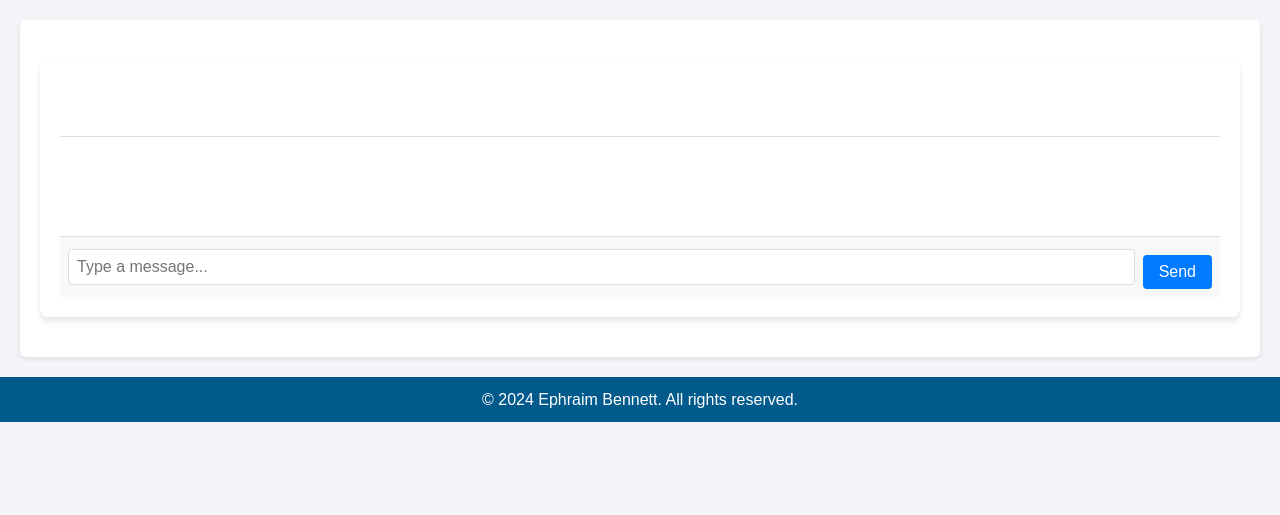
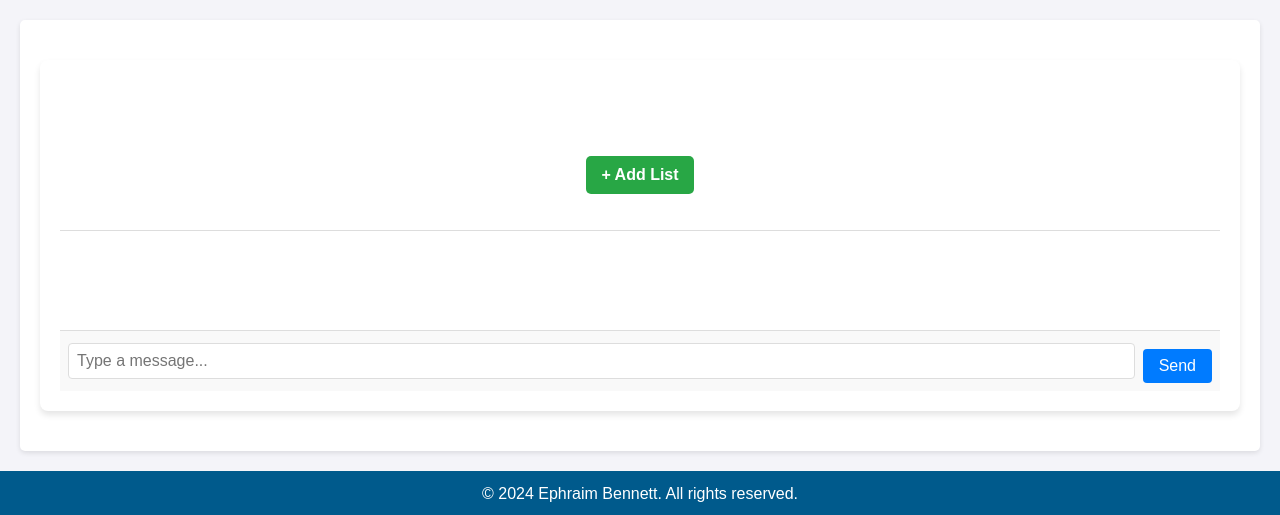
Before and after one commit to ephraimbennett/TubR, a Flask app: template flask_app/templates/view_board.html in a window 1280 px wide. Shown: the part 137-652 px from the top of the page. Run offline with Flask 3, Linux system fonts and the light colour scheme; the template is opened without the code that fills it, so the values that code supplies are empty; some libraries are stand-ins or nearby versions.

Commit message:
some stuff

```diff
--- a/docker-compose.yml
+++ b/docker-compose.yml
@@ -3,7 +3,7 @@ version: "3.8"
 services:
   # A user-defined name for this container
   flask-app:
-    container_name: final-container_flask-app
+    container_name: tubr-container_flask-app
     # Indicates that `Dockerfile-dev` should be used for local instantiations
     build:
         context: .
--- a/flask_app/routes.py
+++ b/flask_app/routes.py
@@ -58,8 +58,9 @@ def processsignup():
 	create = db.createUser(email=form_fields['email'], password=form_fields['password'], role='user')
 
 	if create['success'] == 1:
+		session['email'] = db.reversibleEncrypt('encrypt', form_fields['email'])
 		flash("Account created successfully! Please log in.", "success")
-		return redirect(url_for('login'))
+		return redirect(url_for('home'))
 	if create['success'] == -1:
 		flash("Email already exists. Try again.", "error")
 		return redirect(url_for('signup'))
@@ -123,6 +124,9 @@ def getBoard(board_id):
 
 	# need to get the lists
 	list_rows = db.query("SELECT * FROM lists WHERE board_id=%s", [board['board_id']])
+	list_rows = sorted(list_rows, key=lambda x: x['position'])
+	for list in list_rows:
+		print(list['name'], list['position'])
 	board['lists'] = list_rows
 	for list in list_rows:
 		# get the cards for this list
@@ -239,3 +243,17 @@ def out_message(data):
 	print(data['msg'])
 
 	emit('in_message', {'msg': data['msg'], 'user': user['email']}, room=data['room'])
+
+@socketio.on('create_list')
+def create_list(data):
+	list_id = db.addList(data['name'], data['room'], data['position'])
+	emit('new_list', {'list_id': list_id, 'list_name': data['name']}, room=data['room'])
+
+@socketio.on('reorder_lists')
+def reorder_lists(data):
+
+	db.reorderList(data['order'])
+
+	print(db.query("SELECT * FROM lists"))
+
+	emit('lists_reordered', data, room=data['room'], include_self=False)
--- a/flask_app/static/css/view_board.css
+++ b/flask_app/static/css/view_board.css
@@ -375,3 +375,130 @@ button:hover {
 .chat-input-container button:hover {
     background-color: #0056b3;
 }
+
+
+/* Add List Container */
+.add-list-container {
+    display: flex;
+    justify-content: center; /* Center the button horizontally */
+    margin: 1rem 0; /* Adds spacing above and below */
+}
+
+/* Add List Button */
+.add-list-btn {
+    font-size: 1rem;
+    font-weight: bold;
+    color: #fff;
+    background-color: #28a745; /* Green color for list addition */
+    border: none;
+    border-radius: 5px;
+    padding: 10px 15px;
+    cursor: pointer;
+    transition: background-color 0.3s ease;
+}
+
+.add-list-btn:hover {
+    background-color: #218838; /* Darker green on hover */
+}
+
+
+/* General Modal Styling */
+.modal {
+    position: fixed;
+    top: 50%;
+    left: 50%;
+    transform: translate(-50%, -50%);
+    width: 90%;
+    max-width: 400px;
+    background-color: #fff;
+    border-radius: 8px;
+    box-shadow: 0 4px 8px rgba(0, 0, 0, 0.2);
+    z-index: 1002;
+    display: none; /* Hidden by default */
+    overflow: hidden;
+}
+
+.modal-header {
+    background-color: #007BFF;
+    color: white;
+    padding: 1rem;
+    font-size: 1.2rem;
+    display: flex;
+    justify-content: space-between;
+    align-items: center;
+}
+
+.modal-content {
+    padding: 1rem;
+    display: flex;
+    flex-direction: column;
+    gap: 1rem;
+}
+
+.modal-content label {
+    font-size: 1rem;
+    font-weight: bold;
+}
+
+.modal-content input {
+    padding: 0.75rem;
+    font-size: 1rem;
+    border: 1px solid #ccc;
+    border-radius: 4px;
+    outline: none;
+}
+
+.modal-content input:focus {
+    border-color: #007BFF;
+    box-shadow: 0 0 5px rgba(0, 123, 255, 0.3);
+}
+
+.submit-btn {
+    background-color: #28a745;
+    color: white;
+    border: none;
+    padding: 0.75rem 1rem;
+    border-radius: 4px;
+    cursor: pointer;
+    font-size: 1rem;
+    transition: background-color 0.3s ease;
+}
+
+.submit-btn:hover {
+    background-color: #218838;
+}
+
+.close-btn {
+    background: none;
+    border: none;
+    color: white;
+    font-size: 1.5rem;
+    cursor: pointer;
+    transition: color 0.3s ease;
+}
+
+.close-btn:hover {
+    color: #ccc;
+}
+
+/* Modal Overlay */
+.modal-overlay {
+    position: fixed;
+    top: 0;
+    left: 0;
+    width: 100%;
+    height: 100%;
+    background: rgba(0, 0, 0, 0.5);
+    z-index: 1001;
+    display: none; /* Hidden by default */
+}
+
+
+/* Placeholder styling for list dragging */
+.sortable-list-placeholder {
+    background-color: #e0e0e0;
+    border: 2px dashed #bbb;
+    width: 300px; /* Same width as the list */
+    height: auto;
+    margin: 10px; /* Matches the spacing between lists */
+}
--- a/flask_app/static/scripts/view_board.js
+++ b/flask_app/static/scripts/view_board.js
@@ -21,6 +21,30 @@ document.addEventListener('DOMContentLoaded', () => {
 
     socket.on('receive_lock', (data) => {
         lockedCards = data;
+    });
+
+    socket.on('new_list', (data) => {
+        const list = $(`
+        <div class="list" id="list_${data.list_id}">
+            <div class="list-header">
+                <h2 class="list-title"> ${data.list_name}</h2>
+            </div>
+            <div class="list-items"></div>
+            <div class="list-footer">
+                <button class="add-card-btn">+ Add Card</button>
+            </div>
+        </div>
+        `)
+        $('#lists-container').append(list);
+
+        enableSort();
+
+        // Ensure empty lists are valid drop targets
+        $(".list-items").each(function () {
+            if ($(this).children().length === 0) {
+                $(this).addClass("empty-list");
+            }
+        });
     });
 
     socket.on('card_edited', (data) => {
@@ -89,8 +113,36 @@ document.addEventListener('DOMContentLoaded', () => {
         );
     });
 
+    socket.on('lists_reordered', (data) => {
+        const { order } = data;
 
-     // Enable sortable functionality for all list-items containers
+        console.log("Received new list order:", order);
+
+        // Reorder the lists in the DOM based on the new order
+        order.forEach((listId) => {
+            const listElement = $(`#list_${listId}`);
+            $("#lists-container").append(listElement); // Move the list to the new position
+        });
+
+        console.log("Lists reordered successfully on this client.");
+    });
+
+    enableSort();
+
+    // Ensure empty lists are valid drop targets
+    $(".list-items").each(function () {
+        if ($(this).children().length === 0) {
+            $(this).addClass("empty-list");
+        }
+    });
+
+    enableListSort();
+
+});
+
+function enableSort()
+{
+    // Enable sortable functionality for all list-items containers
     $(".list-items").sortable({
         connectWith: ".list-items", // Allow movement between lists
         placeholder: "sortable-placeholder", // Class for the placeholder
@@ -128,28 +180,35 @@ document.addEventListener('DOMContentLoaded', () => {
             });
         },
     }).disableSelection();
+}
 
-    // Ensure empty lists are valid drop targets
-    $(".list-items").each(function () {
-        if ($(this).children().length === 0) {
-            $(this).addClass("empty-list");
+function enableListSort() {
+    // Enable sortable functionality for the lists container
+    $("#lists-container").sortable({
+        axis: "x", // Restrict movement to the horizontal axis
+        tolerance: "pointer", // Makes dragging smoother
+        placeholder: "sortable-list-placeholder", // Class for the placeholder
+        forcePlaceholderSize: true, // Placeholder matches list size
+        stop: function (event, ui) {
+
+            // Get the new order of list IDs
+            const newOrder = $("#lists-container .list").map(function () {
+                return $(this).attr("id").replace("list_", "");
+            }).get();
+
+            console.log("New list order:", newOrder);
+
+            // Emit event to the backend with the new order
+            socket.emit('reorder_lists', {
+                order: newOrder,
+                room: board.board_id
+            });
         }
-    });
-
-    $(document).on("sortreceive", function (event, ui) {
-        const targetList = $(event.target);
-
-        // Remove empty list class when a card is dropped
-        if (targetList.hasClass("empty-list")) {
-            //targetList.removeClass("empty-list");
-        }
-    });
-
-});
+    }).disableSelection();
+}
 
 
-
-$('.add-card-btn').click(function(){
+$(document).on('click', '.add-card-btn', function(){
 
     document.getElementById('createCardModal').classList.add('active');
     document.getElementById('modalOverlay').classList.add('active');
@@ -223,6 +282,27 @@ $(document).on('click', '.edit-card-btn', function () {
     });
 });
 
+
+$(document).on('click', '.add-list-btn', function () {
+    // open the create list modal.
+    document.getElementById('createListModal').classList.add('active');
+    document.getElementById('modalOverlay').classList.add('active');
+});
+
+$(document).on('click', '#closeCreateListBtn', function () {
+    document.getElementById('createListModal').classList.remove('active');
+    document.getElementById('modalOverlay').classList.remove('active');
+});
+
+$(document).on('click', '#createListSubmitBtn', function () {
+    socket.emit('create_list', {
+        name: $('#listNameInput').val(),
+        room: board.board_id,
+        position: board.lists.length
+    });
+    document.getElementById('createListModal').classList.remove('active');
+    document.getElementById('modalOverlay').classList.remove('active');
+})
 
 $('#closeSaveCardBtn').click(() => {
     let title = $("#cardTitle").val();
--- a/flask_app/templates/home.html
+++ b/flask_app/templates/home.html
@@ -63,7 +63,7 @@
 
         {% else %}
             <div class="welcome-message">
-                <h1>Login or create an account to get started!</h1>
+                <h1><a href="/login">Login</a> or <a href="/signup">create an account</a> to get started!</h1>
             </div>
         {% endif %}
     </div>
--- a/flask_app/templates/view_board.html
+++ b/flask_app/templates/view_board.html
@@ -54,6 +54,11 @@
         {% endfor %}
     </div>
 
+    <!-- Add List Button -->
+    <div class="add-list-container">
+        <button id="addListBtn" class="add-list-btn">+ Add List</button>
+    </div>
+
     <!--Add Card Modal-->
     <div id="createCardModal" class="modal">
         <div class="modal-header">Create a New Card</div>
@@ -70,6 +75,22 @@
         </div>
     </div>
 
+    <!-- Create List Modal -->
+    <div id="createListModal" class="modal">
+        <div class="modal-header">
+            <span>Create New List</span>
+            <button id="closeCreateListBtn" class="close-btn">&times;</button>
+        </div>
+        <div class="modal-content">
+            <label for="listNameInput">List Name:</label>
+            <input type="text" id="listNameInput" placeholder="Enter list name" />
+        </div>
+        <div class="modal-footer">
+            <button id="createListSubmitBtn" class="submit-btn">Create</button>
+        </div>
+    </div>
+
+
     <div id="modalOverlay" class="modal-overlay"></div>
 
 
```
Also changed, not shown: flask_app/utils/database/database.py (+30 -0 lines), README.md, 1 other file.
